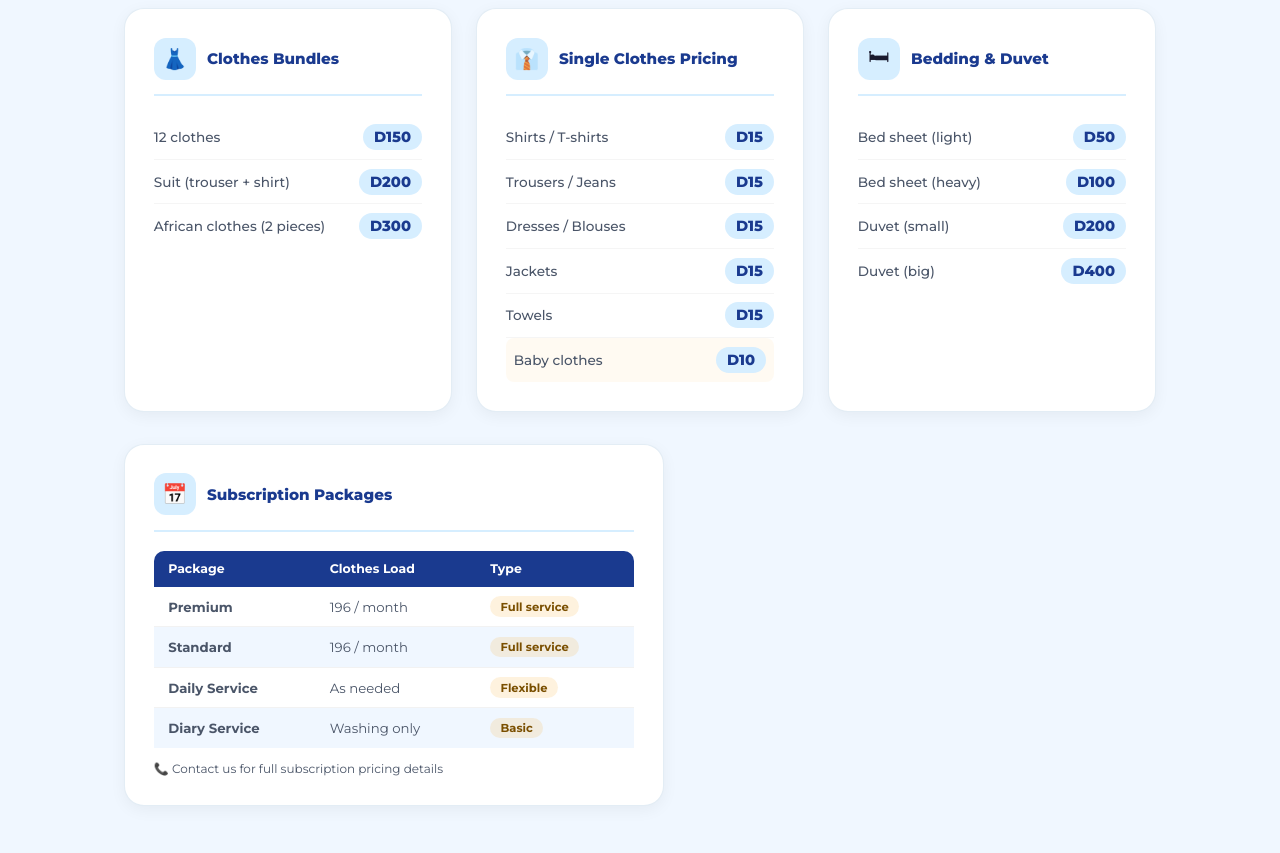
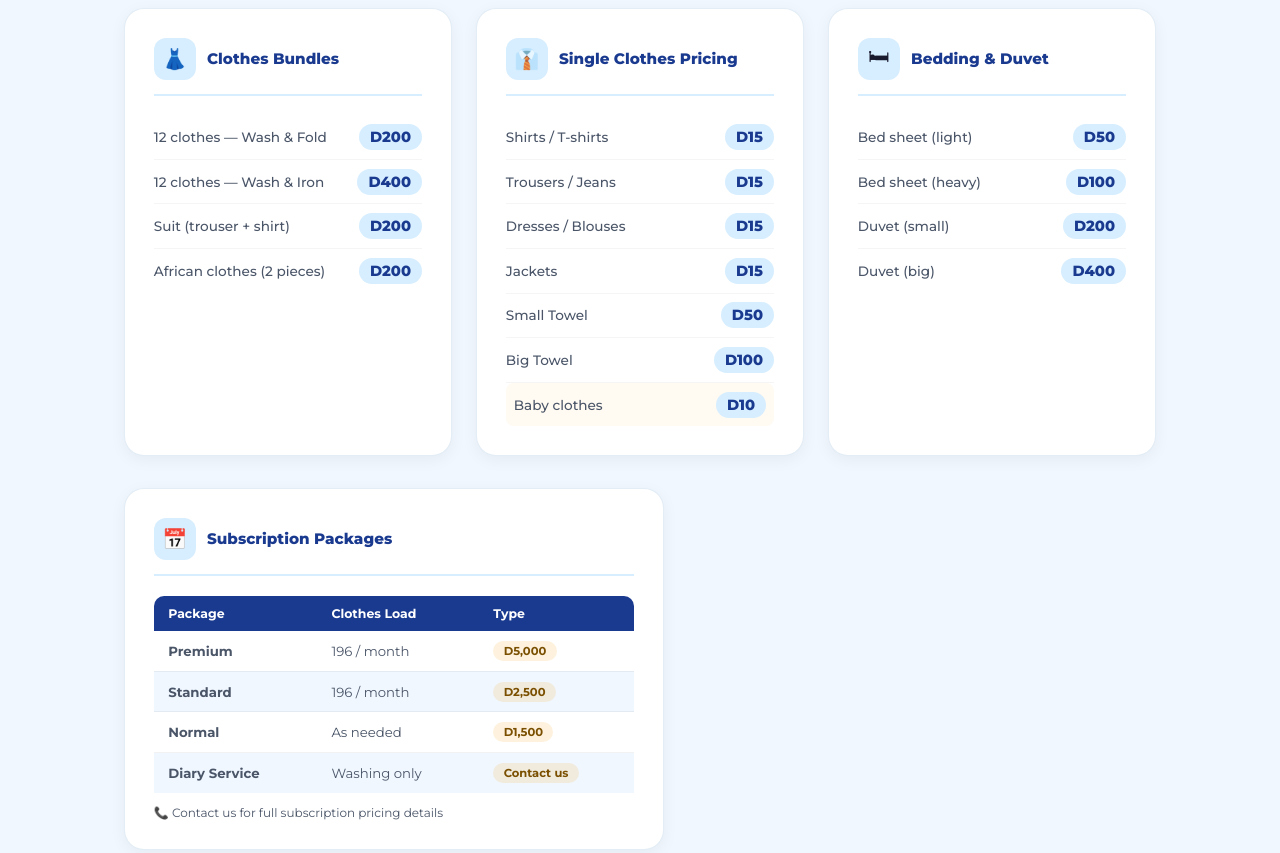
Before and after one commit to gbal17/laundry, a plain HTML site: page index.html in a window 1280 px wide. Shown: the part 1120-1973 px from the top of the page. Drawn offline with Linux system fonts and the light colour scheme.

```diff
--- a/index.html
+++ b/index.html
@@ -140,9 +140,10 @@
             <div class="cat-icon">👗</div>
             <div class="cat-name">Clothes Bundles</div>
           </div>
-          <div class="price-row"><span class="pitem">12 clothes</span><span class="pprice">D150</span></div>
+          <div class="price-row"><span class="pitem">12 clothes — Wash &amp; Fold</span><span class="pprice">D200</span></div>
+          <div class="price-row"><span class="pitem">12 clothes — Wash &amp; Iron</span><span class="pprice">D400</span></div>
           <div class="price-row"><span class="pitem">Suit (trouser + shirt)</span><span class="pprice">D200</span></div>
-          <div class="price-row"><span class="pitem">African clothes (2 pieces)</span><span class="pprice">D300</span></div>
+          <div class="price-row"><span class="pitem">African clothes (2 pieces)</span><span class="pprice">D200</span></div>
         </div>
 
         <div class="price-cat">
@@ -154,7 +155,8 @@
           <div class="price-row"><span class="pitem">Trousers / Jeans</span><span class="pprice">D15</span></div>
           <div class="price-row"><span class="pitem">Dresses / Blouses</span><span class="pprice">D15</span></div>
           <div class="price-row"><span class="pitem">Jackets</span><span class="pprice">D15</span></div>
-          <div class="price-row"><span class="pitem">Towels</span><span class="pprice">D15</span></div>
+          <div class="price-row"><span class="pitem">Small Towel</span><span class="pprice">D50</span></div>
+          <div class="price-row"><span class="pitem">Big Towel</span><span class="pprice">D100</span></div>
           <div class="price-row highlight-row"><span class="pitem">Baby clothes</span><span class="pprice">D10</span></div>
         </div>
 
@@ -184,10 +186,10 @@
                 <tr><th>Package</th><th>Clothes Load</th><th>Type</th></tr>
               </thead>
               <tbody>
-                <tr><td><strong>Premium</strong></td><td>196 / month</td><td><span class="badge-gold">Full service</span></td></tr>
-                <tr><td><strong>Standard</strong></td><td>196 / month</td><td><span class="badge-gold">Full service</span></td></tr>
-                <tr><td><strong>Daily Service</strong></td><td>As needed</td><td><span class="badge-gold">Flexible</span></td></tr>
-                <tr><td><strong>Diary Service</strong></td><td>Washing only</td><td><span class="badge-gold">Basic</span></td></tr>
+                <tr><td><strong>Premium</strong></td><td>196 / month</td><td><span class="badge-gold">D5,000</span></td></tr>
+                <tr><td><strong>Standard</strong></td><td>196 / month</td><td><span class="badge-gold">D2,500</span></td></tr>
+                <tr><td><strong>Normal</strong></td><td>As needed</td><td><span class="badge-gold">D1,500</span></td></tr>
+                <tr><td><strong>Diary Service</strong></td><td>Washing only</td><td><span class="badge-gold">Contact us</span></td></tr>
               </tbody>
             </table>
           </div>
@@ -209,7 +211,7 @@
         <div class="step">
           <div class="snum">1</div>
           <h3>Call or WhatsApp</h3>
-          <p>Contact us on +220 334 0782 or drop by Brusubi Phase One to arrange your laundry.</p>
+          <p>Contact us on +220 589 3100 or drop by Brusubi Phase One to arrange your laundry.</p>
         </div>
         <div class="step">
           <div class="snum">2</div>
```
